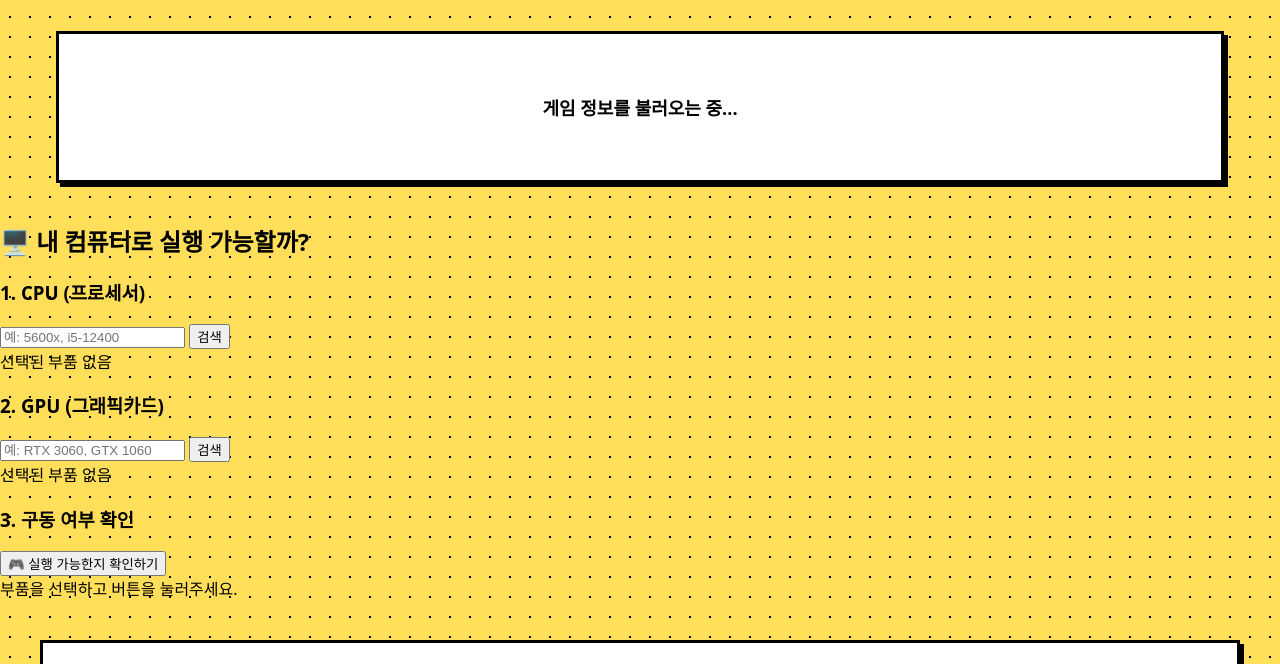
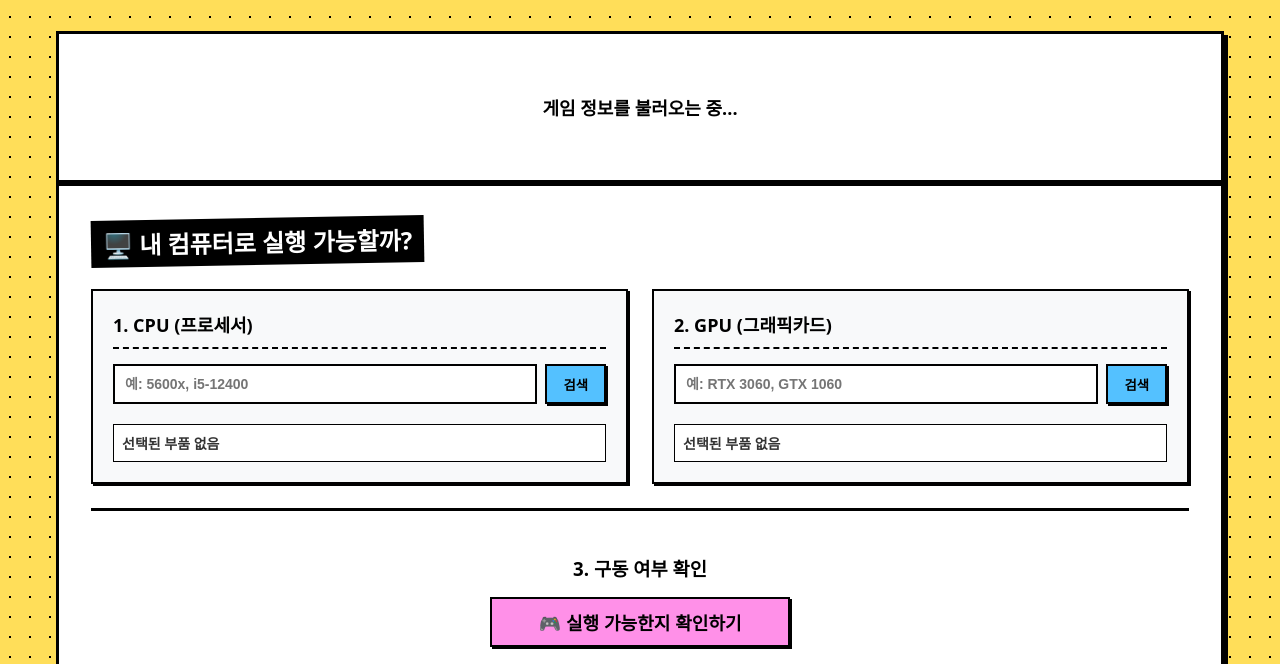
Before and after one commit to minseo22222/team_project, a plain HTML site: page game.html in a window 1280 px wide. Shown: the part 73-737 px from the top of the page. Drawn offline with Linux system fonts and the light colour scheme; a script that the page names is missing.

Commit message:
사양체크 ui 수정

```diff
--- a/css/style_game.css
+++ b/css/style_game.css
@@ -453,3 +453,195 @@ main { max-width: 1200px; margin: 40px auto; padding: 0 16px; }
     box-shadow: 0 6px 18px rgba(0, 0, 0, .06);
     border: 2px solid #e5e7eb; /* 테두리 추가 */
 }
+
+/* =========================================
+   6. 사양 체크 섹션 (Spec Check) - 추가됨
+   ========================================= */
+.spec-check-section {
+    background: #fff;
+    border: var(--border-w) solid #000;
+    padding: 32px;
+    margin-bottom: 32px;
+    box-shadow: var(--shadow-hard);
+    position: relative;
+}
+
+/* 섹션 제목 스타일 (기존 h2 스타일 상속 및 조정) */
+.spec-check-section h2 {
+    margin: 0 0 24px;
+    font-size: 24px;
+    font-weight: 900;
+    background: #000;
+    color: #fff;
+    display: inline-block;
+    padding: 6px 12px;
+    transform: rotate(-1deg);
+}
+
+/* CPU, GPU 검색 박스 배치 */
+.spec-container {
+    display: flex;
+    gap: 24px;
+    flex-wrap: wrap; /* 모바일 대응 */
+}
+
+.spec-item {
+    flex: 1;
+    min-width: 280px;
+    background: #f8f9fa;
+    border: 2px solid #000;
+    padding: 20px;
+    box-shadow: 2px 2px 0 #000;
+}
+
+.spec-item h3 {
+    margin-top: 0;
+    font-size: 18px;
+    border-bottom: 2px dashed #000;
+    padding-bottom: 10px;
+    margin-bottom: 15px;
+}
+
+/* 검색 입력창과 버튼 영역 */
+.search-box {
+    display: flex;
+    gap: 8px;
+    margin-bottom: 10px;
+}
+
+.search-box input {
+    flex: 1;
+    height: 40px;
+    padding: 0 10px;
+    border: 2px solid #000;
+    font-weight: 600;
+    font-size: 14px;
+    outline: none;
+    border-radius: 0; /* 각지게 */
+}
+
+.search-box input:focus {
+    background: #fffff0;
+}
+
+/* 검색 버튼 & 확인 버튼 공통 */
+.spec-btn, .check-btn {
+    height: 40px;
+    background: var(--brand); /* 시안 블루 */
+    border: 2px solid #000;
+    font-weight: 800;
+    cursor: pointer;
+    box-shadow: 2px 2px 0 #000;
+    padding: 0 16px;
+    transition: all 0.1s;
+}
+
+.spec-btn:hover, .check-btn:hover {
+    transform: translate(-1px, -1px);
+    box-shadow: 3px 3px 0 #000;
+}
+
+.spec-btn:active, .check-btn:active {
+    transform: translate(2px, 2px);
+    box-shadow: 0 0 0 #000;
+}
+
+/* 검색 결과 리스트 (드롭다운 느낌) */
+.result-list {
+    display: none; /* 기본 숨김 */
+    background: #fff;
+    border: 2px solid #000;
+    max-height: 150px;
+    overflow-y: auto;
+    margin-top: 5px;
+    margin-bottom: 10px;
+}
+
+.result-item {
+    padding: 8px 10px;
+    border-bottom: 1px solid #eee;
+    cursor: pointer;
+    font-size: 14px;
+}
+
+.result-item:hover {
+    background: var(--brand);
+    color: #000;
+    font-weight: bold;
+}
+
+/* 선택된 부품 텍스트 */
+.selected-text {
+    font-size: 14px;
+    font-weight: 700;
+    color: var(--ink-2);
+    margin-top: 10px;
+    background: #fff;
+    border: 1px solid #000;
+    padding: 8px;
+    display: inline-block;
+    width: 100%;
+}
+
+/* 최종 확인 영역 */
+.spec-result-container {
+    margin-top: 24px;
+    padding-top: 24px;
+    border-top: 3px solid #000;
+    text-align: center;
+}
+
+.spec-result-container h3 {
+    margin-bottom: 16px;
+}
+
+/* 최종 확인 버튼 강조 */
+.check-btn {
+    width: 100%;
+    max-width: 300px;
+    height: 50px;
+    font-size: 18px;
+    background: var(--accent-pink); /* 핑크색 강조 */
+}
+
+/* 결과 메시지 박스 */
+.final-result {
+    margin-top: 20px;
+    padding: 20px;
+    background: #fff;
+    border: 2px solid #000;
+    box-shadow: 4px 4px 0 #000;
+    font-weight: 600;
+    min-height: 60px;
+    display: flex;
+    flex-direction: column;
+    justify-content: center;
+    align-items: center;
+    gap: 8px;
+}
+
+/* 합격/불합격 텍스트 스타일 */
+.spec-pass {
+    color: #059669; /* 초록색 */
+    font-weight: 900;
+}
+
+.spec-fail {
+    color: #dc2626; /* 빨간색 */
+    font-weight: 900;
+}
+
+/* 반응형 조정 */
+@media (max-width: 600px) {
+    .spec-container {
+        flex-direction: column;
+    }
+
+    .search-box {
+        flex-direction: column;
+    }
+
+    .spec-btn {
+        width: 100%;
+    }
+}
```
Also changed, not shown: game.html (+2 -1 lines).
